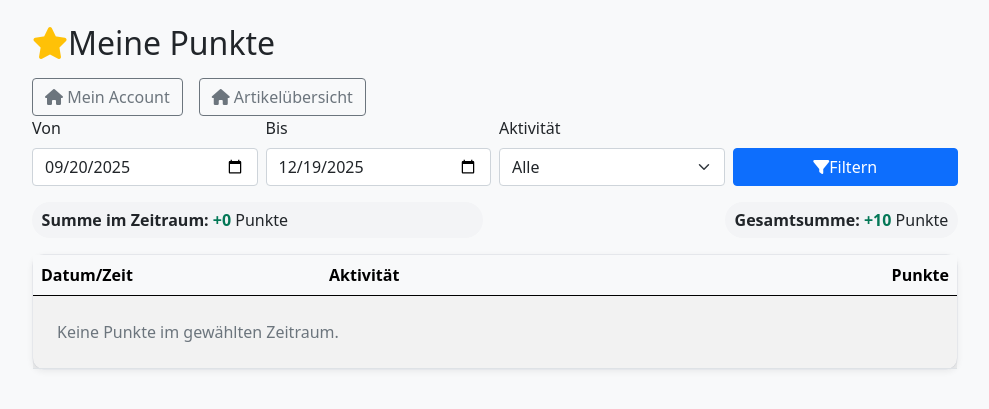
After one commit to draraineyy/webshop, a PHP site: page /frontend/viewpoints.php in a window 1280 px wide. The commit adds this page. Shown: the top 409 px of the page, without its empty margins (145-1134 px from the left). Run offline with PHP 8.4, Linux system fonts and the light colour scheme; the visitor is signed in with stand-in values (Sample User, id 1); tables that the repository leaves empty hold one stand-in row (values such as "Sample post").

Commit message:
Punkteseite

```diff
--- a/css/style.css
+++ b/css/style.css
@@ -51,3 +51,99 @@
 .badge-delivery {
   background:#0ea5e9;
 }
+
+.order-card {
+  margin-bottom: 1.5rem;
+  border: 1px solid #ddd;
+  border-radius: 8px;
+  background: #fff;
+  padding: 1rem;
+}
+
+.order-header {
+  display: flex;
+  flex-wrap: wrap;
+  justify-content: space-between;
+  align-items: center;
+  margin-bottom: 0.75rem;
+  }
+
+.order-body {
+  border-top: 1px solid #eee;
+  padding-top: 0.75rem;
+}
+
+.pos-item-order{
+  display: flex;
+  align-items: center;
+  margin-bottom: 0.75rem;
+}
+
+.pos-item-order img {
+  width: 64px;
+  height: 64px;
+  object-fit: cover;
+  border-radius: 6px;
+  margin-right: 0.75rem;
+}
+
+.badge-delivery-order {
+  background-color: #17a2b8;
+  color: #fff;
+  font-size: 0.75rem;
+  padding: 0.35em 0.5em;
+  border-radius: 0.25rem;
+}
+
+@media (max-width: 576px) {
+  .order-header {
+    flex-direction: column;
+    align-items: flex-start;
+  }
+  .order-header div {
+    margin-bottom: 0.5rem;
+  }
+  .pos-item {
+    flex-direction: column;
+    align-items: flex-start;
+  }
+  .pos-item img {
+    margin-bottom: 0.5rem;
+  }
+}
+
+.points-card {
+  border:1px solid #e5e7eb;
+  border-radius:12px;
+  box-shadow:0 2px 6px rgba(0,0,0,.06);
+}
+
+.points-pos {
+  color:#047857;
+  font-weight:600;
+}
+
+.points-neg {
+  color:#b91c1c;
+  font-weight:600;
+}
+
+.stat-pill {
+  padding:.35rem .6rem;
+  border-radius:999px;
+  background:#f3f4f6;
+}
+
+.table thead th {
+  white-space:nowrap;
+}
+
+.table td, .table th{
+  word-break:break-word;
+}
+
+@media(max-width: 576px){
+  .table td first-child, .table th:first-child {
+    font-size: 0.95rem;
+  }
+}
--- a/frontend/viewaccount.php
+++ b/frontend/viewaccount.php
@@ -82,7 +82,7 @@ $totalPoints = (int)$stmt->fetchColumn();
         </li>
 
         <li class="nav-item">
-          <span class="nav-link">Punkte: <?= $totalPoints ?></span>
+          <a class="nav-link" href="viewpoints.php">Punkte: <?= $totalPoints ?></a>
         </li>
 
         <li class="nav-item position-relative">
--- a/frontend/vieworders.php
+++ b/frontend/vieworders.php
@@ -47,7 +47,7 @@ function loadPositions(PDO $pdo, int $orderId): array{
     <link rel="stylesheet" href="../css/style.css">
 
     <style>
-        .order-card {
+        /*.order-card {
             margin-bottom: 1.5rem;
             border: 1px solid #ddd;
             border-radius: 8px;
@@ -99,7 +99,7 @@ function loadPositions(PDO $pdo, int $orderId): array{
             .pos-item img {
                 margin-bottom: 0.5rem;
             }
-        }
+        }*/
     </style>
 </head>
 <body class="bg-light">
--- /dev/null
+++ b/frontend/viewpoints.php
@@ -0,0 +1,205 @@
+<?php
+session_start();
+
+if(!isset($_SESSION['customer_id'])){
+    header('Location: viewlogin.php');
+    exit;
+}
+
+require_once("../db.php");
+
+$customerId=(int)$_SESSION['customer_id'];
+
+if(empty($_SESSION['csrf'])){
+    $_SESSION['csrf']=bin2hex(random_bytes(32));
+}
+$csrf=$_SESSION['csrf'];
+
+//Filter einlesen & validieren
+$from=isset($_GET['from'])?trim($_GET['from']):'';
+$to=isset($_GET['to'])?trim($_GET['to']):'';
+$activity=isset($_GET['activity'])?trim($_GET['activity']):'';
+
+//Simple Validierung Datum
+$validDate=function(string$d):bool{
+    if($d==='')return false;
+    $parts=explode('-', $d);
+    return (count($parts)===3&&checkdate((int)$parts[1], (int)$parts[2], (int)$parts[0]));
+};
+if($from!==''&&!$validDate($from))$from='';
+if($to!==''&&!$validDate($to))$to='';
+
+//Standard: Letzten 90 Tage, wenn kein Filter gesetzt
+if($from===''&&$to===''){
+    $from=date('Y-m-d', strtotime('-90 days'));
+    $to=date('Y-m-d');
+}
+
+// Aktivitäten für Dropdown laden
+$stmtActs=$pdo->prepare("SELECT DISTINCT activity FROM points WHERE customer_id=? ORDER BY activity ASC");
+$stmtActs->execute([$customerId]);
+$activities=$stmtActs->fetchAll(PDO::FETCH_COLUMN)?:[];
+
+// Abfrage für Liste + Summen aufbauen
+$where="WHERE customer_id =?";
+$params=[$customerId];
+
+if($from!==''){
+    $where .=" AND `date` >= ?";
+    $params[]=$from . " 00:00:00";
+}
+if($to!==''){
+    $where .=" AND `date` <= ?";
+    $params[]=$to . " 23:59:59";
+}
+if($activity!==''){
+    $where .= " AND activity = ?";
+    $params[]=$activity;
+}
+
+//Summen im Zeitraum
+$stmtSum=$pdo->prepare("SELECT COALESCE(SUM(points),0) AS sum_points FROM points $where");
+$stmtSum->execute($params);
+$periodSum=(int)$stmtSum->fetchColumn();
+
+//Lifetime-Summe
+$stmtLife=$pdo->prepare("SELECT COALESCE(SUM(points), 0) FROM points WHERE customer_id = ?");
+$stmtLife->execute([$customerId]);
+$lifetimeSum = (int)$stmtLife->fetchColumn();
+
+
+//Einträge (limitiert, neuesten zuerst)
+$stmtList=$pdo->prepare("
+    SELECT activity, points, `date`
+    FROM points
+    $where
+    ORDER BY `date` DESC, activity ASC
+");
+$stmtList->execute($params);
+$rows=$stmtList->fetchAll(PDO::FETCH_ASSOC);
+
+//Hilfsformat
+$fmtNum=fn(int $n)=> number_format($n, 0, ',', '.');
+?>
+<!DOCTYPE html>
+<html lang="de">
+    <head>
+        <meta charset="UTF-8">
+        <meta name="viewport" content="width=device-width, initial-scale=1">
+        <title>Punkteübersicht</title>
+        <!-- Bootstrap CSS -->
+        <link href="https://cdn.jsdelivr.net/npm/bootstrap@5.0.2/dist/css/bootstrap.min.css" rel="stylesheet">
+        <!-- Font Awesome -->
+        <link href="https://cdnjs.cloudflare.com/ajax/libs/font-awesome/6.5.0/css/all.min.css" rel="stylesheet">
+        <!-- Eigene CSS -->
+        <link rel="stylesheet" href="../css/style.css">
+    </head>
+
+    <body class="bg-light">
+        <div class="container py-4">
+            <div class="row justify-content-center">
+                <div class="col-12 col-xl-10 col-xxl-8">
+                    <div class="d-flex justify-content-between align-items-center mb-3">
+                        <h2 class="mb-0"><i class="fa-solid fa-star text-warning"></i>Meine Punkte</h2>
+                    </div>
+                    <div class="d-flex gap-2 flex-wrap">
+                        <a href="viewaccount.php" class="btn btn-outline-secondary me-2">
+                            <i class="fa-solid fa-house"></i> Mein Account
+                        </a>
+                        <a href="viewproducts.php" class="btn btn-outline-secondary me-2">
+                            <i class="fa-solid fa-house"></i> Artikelübersicht
+                        </a>
+                    </div>
+                    <!--Filter-->
+                    <form method="get" class="row g-2 mb-3">
+                        <div class="col-md-3">
+                            <label for="from" class="form-label">Von</label>
+                            <input type="date" id="from" name="from" class="form-control" value="<?=htmlspecialchars($from)?>">
+                        </div>
+                        <div class="col-md-3">
+                            <label for="to" class="form-label">Bis</label>
+                            <input type="date" id="to" name="to" class="form-control" value="<?=htmlspecialchars($to)?>">
+                        </div>
+                        <div class="col-md-3">
+                            <label for="activity" class="form-label">Aktivität</label>
+                            <select id="activity" name="activity" class="form-select">
+                                <option value="">Alle</option>
+                                <?php foreach ($activities as $act):?>
+                                    <option value="<?=htmlspecialchars($act)?>" <?=$activity===$act?'selected':''?>>
+                                        <?=htmlspecialchars($act)?>
+                                    </option>
+                                <?php endforeach;?>
+                            </select>
+                        </div>
+                        <div class="col-md-3 d-flex align-items-end">
+                            <button type="submit" class="btn btn-primary w-100">
+                                <i class="fa-solid fa-filter"></i>Filtern
+                            </button>
+                        </div>
+                    </form>
+
+                    <!--Statistiken-->
+                    <div class="row mb-3">
+                        <div class="col-md-6">
+                            <div class="stat-pill">
+                                <strong>Summe im Zeitraum: </strong>
+                                <span class="<?=$periodSum >=0?'points-pos':'points-neg'?>">
+                                    <?=$periodSum >=0? '+':''?><?=$fmtNum($periodSum)?>
+                                </span>
+                                Punkte
+                            </div>
+                        </div>
+                        <div class="col-md-6 text-md-end mt-2 mt-md-0">
+                            <div class="stat-pill d-inline-block">
+                                <strong>Gesamtsumme:</strong>
+                                <span class="<?=$lifetimeSum>=0?'points-pos':'points-neg'?>">
+                                    <?=$lifetimeSum >=0?'+':''?><?=$fmtNum($lifetimeSum)?>
+                                </span>
+                                Punkte
+                            </div>
+                        </div>
+                    </div>
+
+                    <!-- Tabelle -->
+                    <div class="card points-card">
+                        <div class="card-body p-0">
+                            <div class="table-responsive">
+                                <table class="table table-striped align-middle mb-0">
+                                    <thead class="table-light">
+                                        <tr>
+                                            <th style="width: 18rem;">Datum/Zeit</th>
+                                            <th>Aktivität</th>
+                                            <th class="text-end" style="width: 10rem;">Punkte</th>
+                                        </tr>
+                                    </thead>
+                                    <tbody>
+                                        <?php if(empty($rows)):?>
+                                            <tr>
+                                                <td colspan="3" class="text-muted p-4">Keine Punkte im gewählten Zeitraum.</td>
+                                            </tr>
+                                        <?php else:?>
+                                            <?php foreach($rows as $r):?>
+                                                <?php
+                                                    $pts=(int)$r['points'];
+                                                    $cls=$pts>=0?'points-pos':'points-neg';
+                                                    $sign=$pts>=0?'+':'';
+                                                ?>
+                                                <tr>
+                                                    <td><?=htmlspecialchars($r['date'])?></td>
+                                                    <td><?=htmlspecialchars($r['activity'])?></td>
+                                                    <td class="text-end <?=$cls?>">
+                                                        <?=$sign .$fmtNum($pts)?>
+                                                    </td>
+                                                </tr>
+                                            <?php endforeach; ?>
+                                        <?php endif;?>
+                                    </tbody>
+                                </table>
+                            </div>
+                        </div>
+                    </div>
+                </div>
+            </div>
+        </div>
+    </body>
+</html>
```
